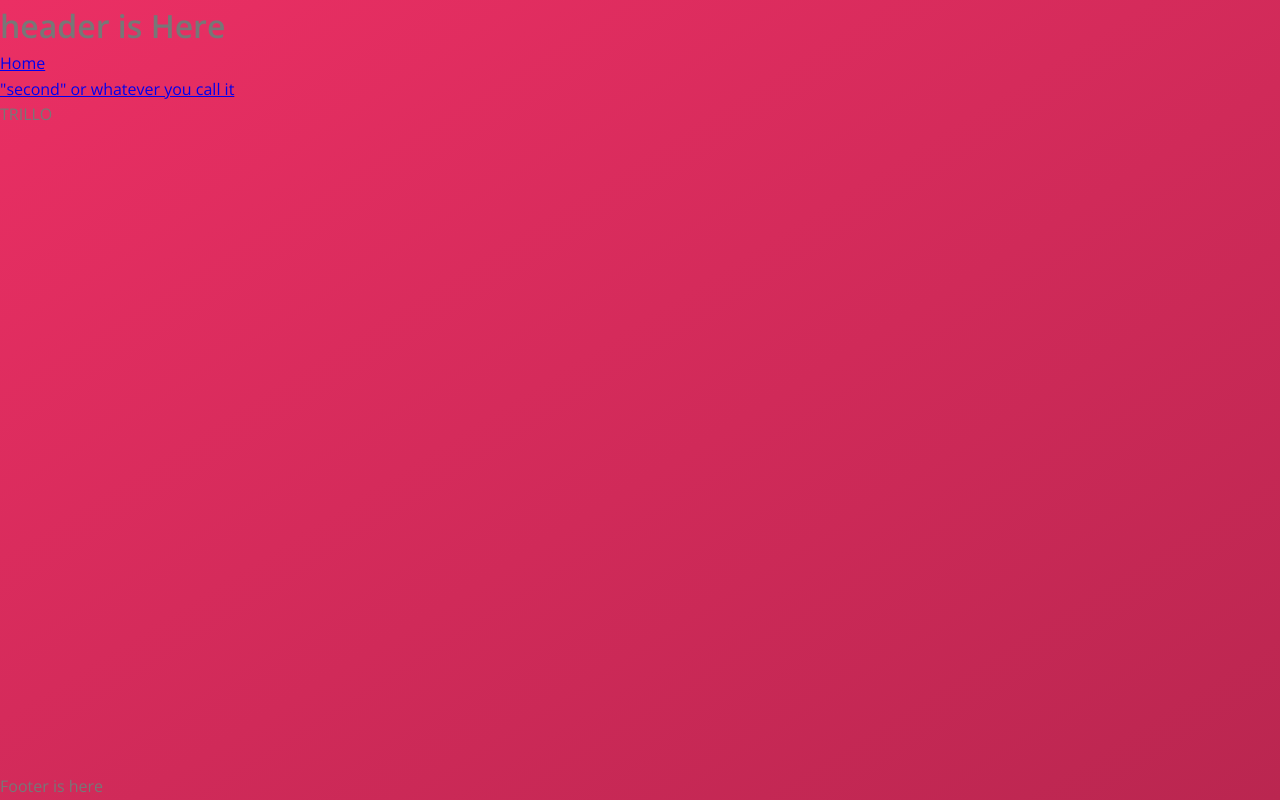
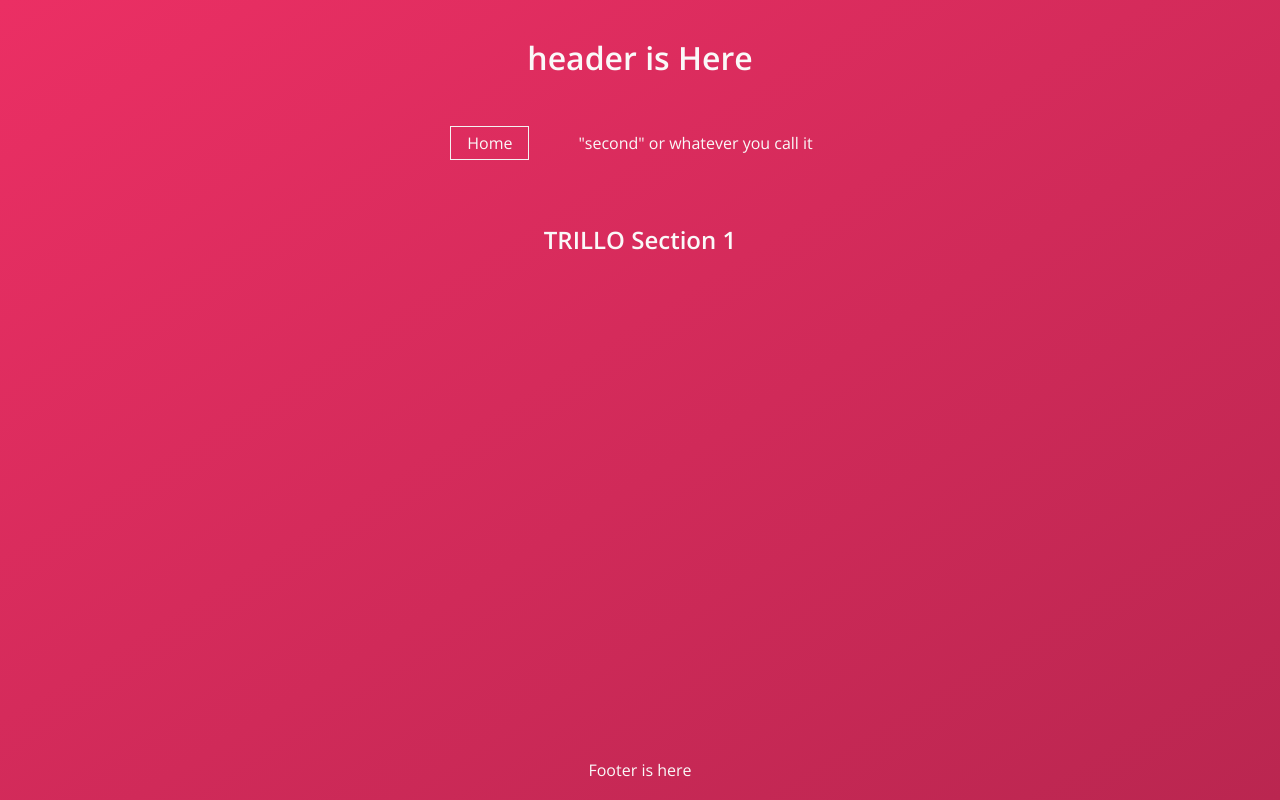
Before and after one commit to h15200/css-gatsby-tutorial-2, a Gatsby site: page / in a window 1280 px wide. Built offline with nearby package versions, Linux system fonts and the light colour scheme; Gatsby itself is replaced by a stand-in of ours.

Commit message:
css module structure

```diff
--- a/src/components/footer.js
+++ b/src/components/footer.js
@@ -1,10 +1,14 @@
-import React from 'react'
+import React from "react"
+
+import footerStyles from "../styles/Modules/footer.module.scss"
 
 const Footer = () => {
   return (
-    <div>
-      Footer is here
-    </div>
+    <footer className={`${footerStyles.footer}`}>
+      <div className={footerStyles.u_center}>
+        <p>Footer is here</p>
+      </div>
+    </footer>
   )
 }
 
--- a/src/components/header.js
+++ b/src/components/header.js
@@ -1,11 +1,14 @@
-import React from 'react'
+import React from "react"
 
-import Nav from './nav'
+import Nav from "./nav"
+import headerStyles from "../styles/Modules/header.module.scss"
 
 const Header = () => {
   return (
-    <header>
-      <h1>header is Here</h1>
+    <header className={headerStyles.header}>
+      <div className={` ${headerStyles.u_center} `}>
+        <h1 className={`${headerStyles.headingPrimary} ${headerStyles.u_margin_bottom_big}`}>header is Here</h1>
+      </div>
       <Nav />
     </header>
   )
--- a/src/components/nav.js
+++ b/src/components/nav.js
@@ -1,12 +1,22 @@
-import React from 'react'
-import { Link } from 'gatsby'
+import React from "react"
+import { Link } from "gatsby"
+
+import navStyles from "../styles/Modules/nav.module.scss"
 
 const Nav = () => {
   return (
-    <nav>
+    <nav className={navStyles.nav}>
       <ul>
-        <li><Link to="/">Home</Link></li>
-        <li><Link to="/second">&quot;second&quot; or whatever you call it</Link></li>
+        <li>
+          <Link to="/" activeClassName={navStyles.activeLink}>
+            Home
+          </Link>
+        </li>
+        <li>
+          <Link to="/second" activeClassName={navStyles.activeLink}>
+            &quot;second&quot; or whatever you call it
+          </Link>
+        </li>
       </ul>
     </nav>
   )
--- a/src/pages/index.js
+++ b/src/pages/index.js
@@ -11,7 +11,11 @@ const IndexPage = () => {
       <Head title="Index" />
       <Layout>
         <main>
-          TRILLO
+          <section className={` ${indexStyles.section} ${indexStyles.nameOfSection}`}>
+            <div className={indexStyles.u_center}>
+              <h2>TRILLO Section 1</h2>
+            </div>
+          </section>
         </main>
       </Layout>
     </Fragment>
--- a/src/styles/Modules/footer.module.scss
+++ b/src/styles/Modules/footer.module.scss
@@ -1 +1,5 @@
 @import '../main.scss';
+
+.footer {
+  padding: 1rem;
+}
--- a/src/styles/Modules/header.module.scss
+++ b/src/styles/Modules/header.module.scss
@@ -1,2 +1,10 @@
 @import '../main.scss';
 // for header
+
+.header {
+  padding: 2rem;
+
+  .headingPrimary {
+
+  }
+}
--- /dev/null
+++ b/src/styles/Modules/nav.module.scss
@@ -0,0 +1,60 @@
+@import '../main.scss';
+
+.nav {
+
+  ul {
+    list-style: none;
+    display: flex;
+    justify-content: center;
+
+
+    li {
+
+
+      &:not(:last-child) {
+        margin-right: 2rem;
+
+      }
+
+      a:link, a:visited {
+        color: $color-grey-light-1;
+        text-decoration: none;
+        border: 1px transparent solid;
+        padding: .3rem 1rem;
+        outline: none;
+
+      }
+
+      a:hover, a:focus {
+        border: 1px $color-grey-light-2 solid;
+      }
+
+      a:active {
+        background-color: $color-grey-light-1;
+        color: $color-primary-dark;
+
+      }
+
+      .activeLink:link, .activeLink:visited {
+        border: 1px $color-grey-light-2 solid;
+      }
+
+        .activeLink:hover {
+          cursor: default;
+          border: 1px $color-grey-light-2 solid;
+        }
+
+        .activeLink:active {
+          background-color: $color-primary;
+          color: $color-grey-light-1;
+        }
+
+
+
+    }
+
+  }
+
+
+
+}
--- a/src/styles/base/_base.scss
+++ b/src/styles/base/_base.scss
@@ -17,8 +17,12 @@ html {
 body {
   background-image: linear-gradient(to bottom right, $color-primary, $color-primary-dark);
   background-size: cover;
-  color: $color-grey-dark-2;
+  color: $color-grey-light-1;
   font-family: 'Open Sans', sans-serif;
   font-weight: 400;
   line-height: 1.6;
 }
+
+.section {
+  padding: 2rem;
+}
--- a/src/styles/base/_utilities.scss
+++ b/src/styles/base/_utilities.scss
@@ -1 +1,9 @@
 // .margin_top_big, .margin_bottom_small, border-radius, etc..
+
+.u_center {
+  text-align: center;
+}
+
+.u_margin_bottom_big {
+  margin-bottom: 3rem;
+}
```
Also changed, not shown: README.md, src/styles/layout/footer.module.scss (deleted).
